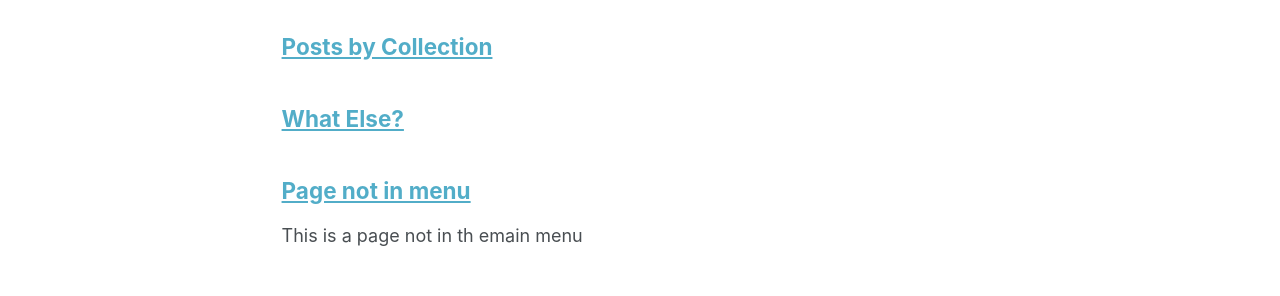
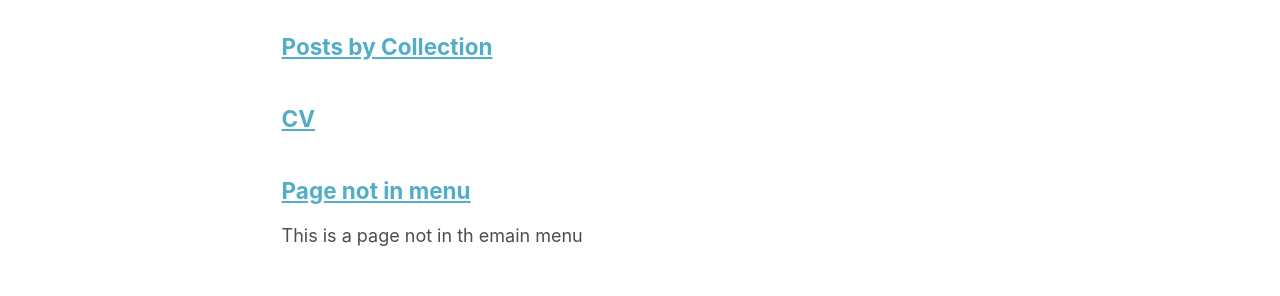
Before and after one commit to pulkitkatdare/pulkitkatdare.github.io, a Jekyll site: the page built from _pages/page-archive.html, in a window 1280 px wide. Shown: the part 392-688 px from the top of the page. Built offline with Jekyll 4.4.1, drawn with Linux system fonts in a browser that asks for light colours.

Commit message:
Added cv

```diff
--- a/_pages/cv.md
+++ b/_pages/cv.md
@@ -1,7 +1,7 @@
 ---
 layout: archive
-title: "What Else?"
-permalink: /what_else/
+title: "CV"
+permalink: /cv/
 author_profile: true
 ---
 Please find my CV [here](./files/resume_2page.pdf)
```
